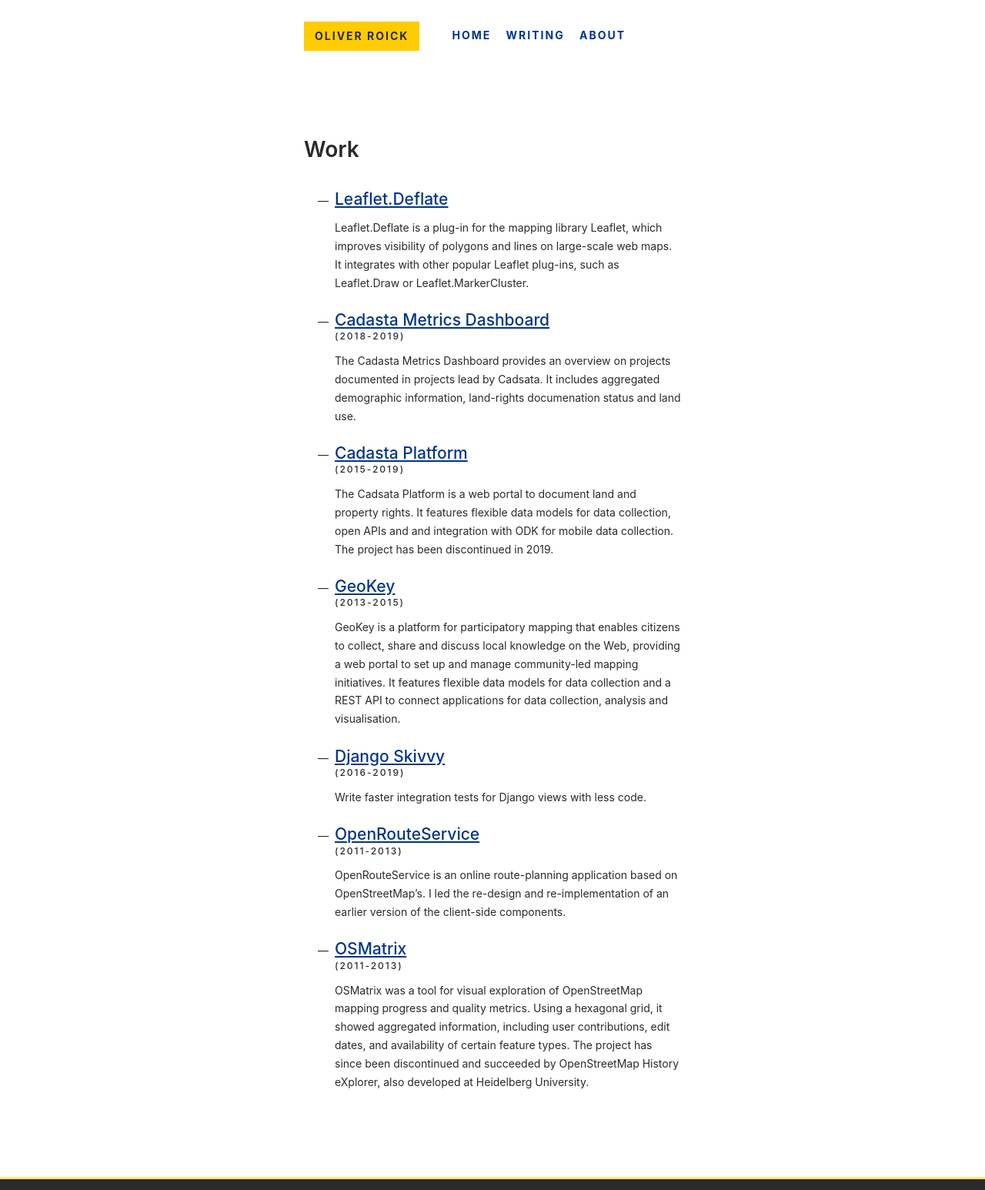
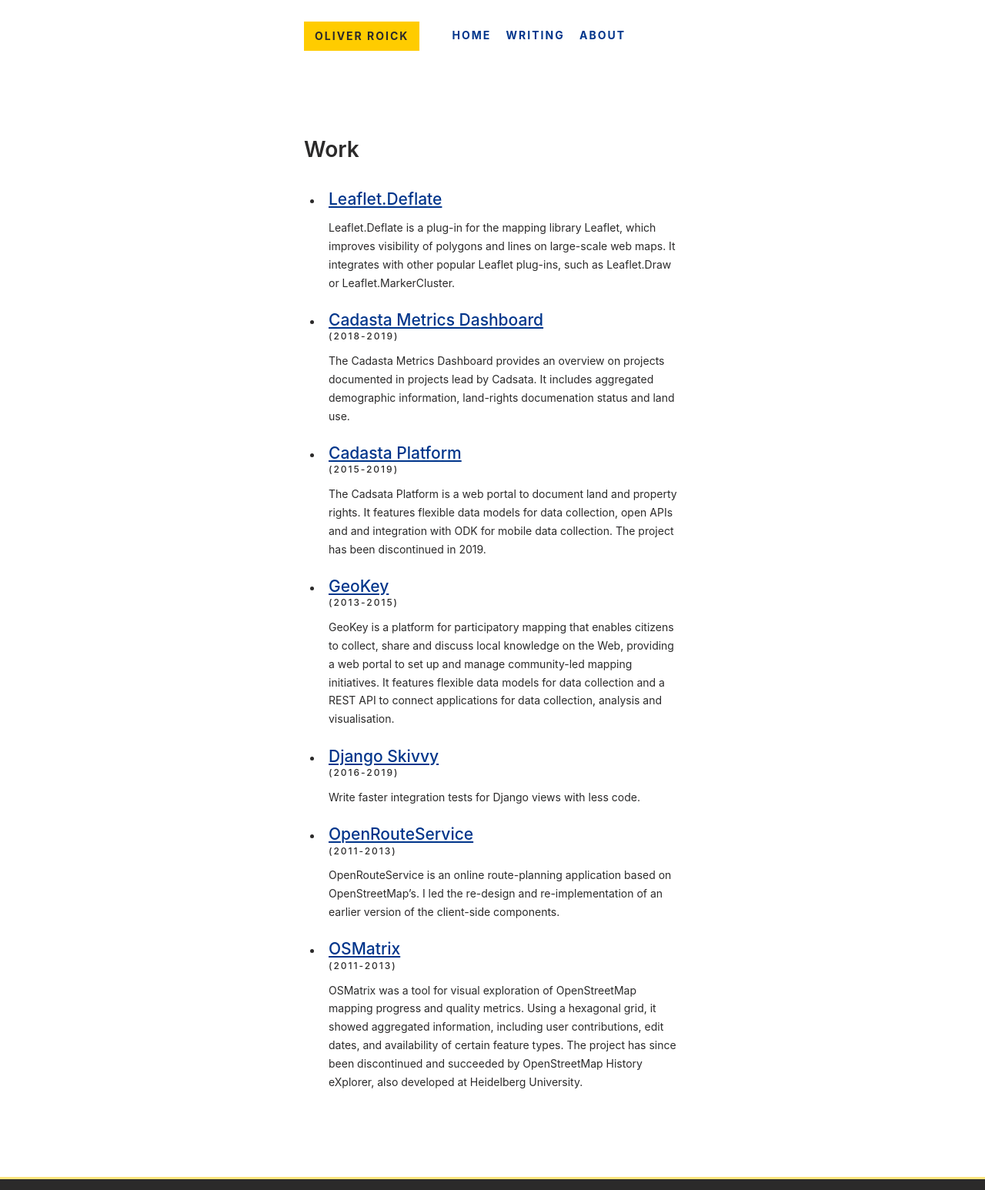
Before and after one commit to oliverroick/oliverroick.net, a Jekyll site: the page built from src/work.html, in a window 1280 px wide. Shown: the whole page at 77% size. Built offline with Jekyll 4.4.1, drawn with Linux system fonts in a browser that asks for light colours.

Commit message:
style: simplify list styles

```diff
--- a/src/css/roick.css
+++ b/src/css/roick.css
@@ -117,13 +117,11 @@
 }
 
 ul {
-  padding-left: 2rem;
+  padding-left: 1.5rem;
 }
 
 ul li {
-  list-style-type: '—';
   padding-left: .5rem;
-  margin-bottom: var(--gap-xs);
 }
 
 blockquote {
```
